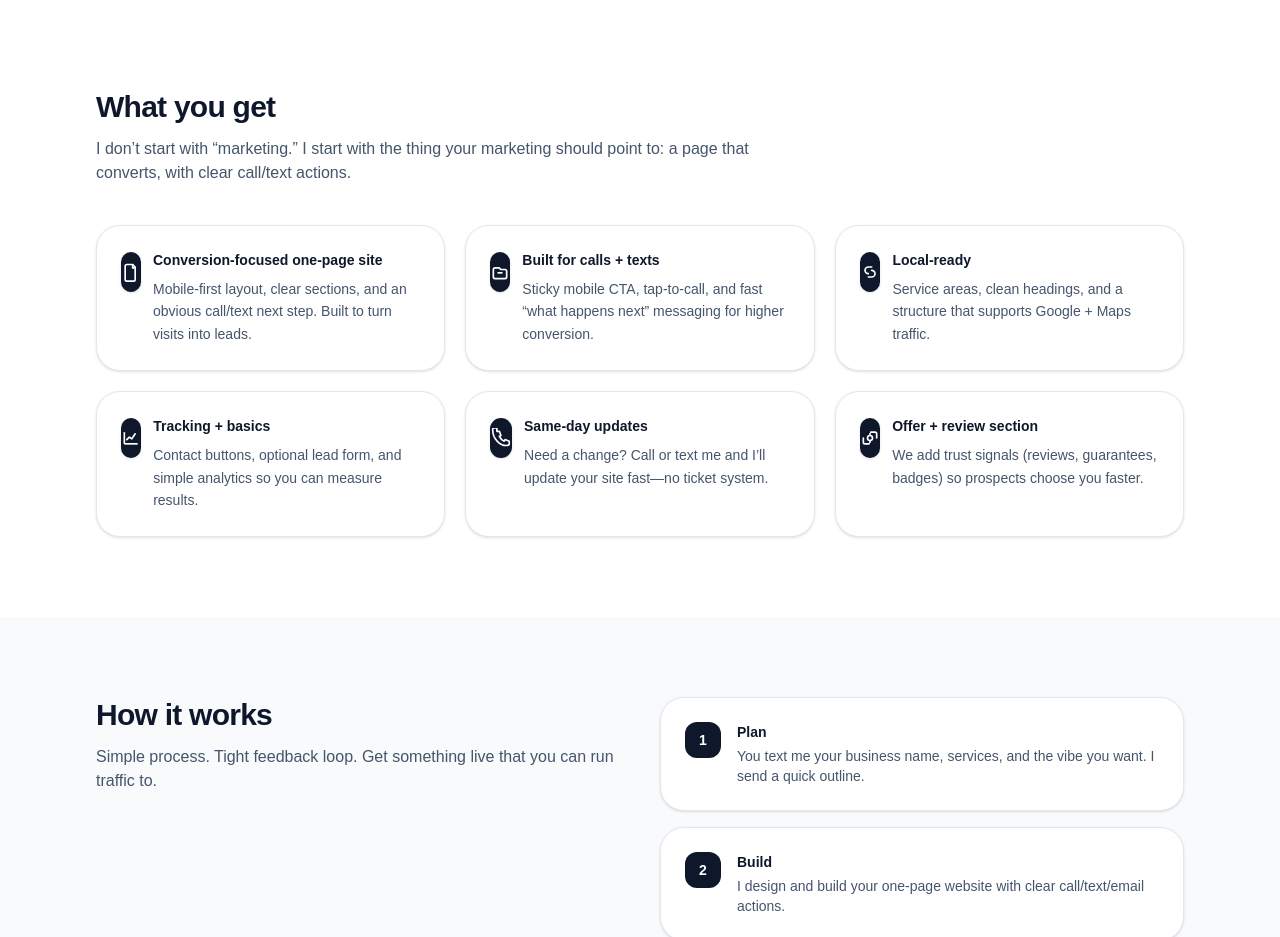
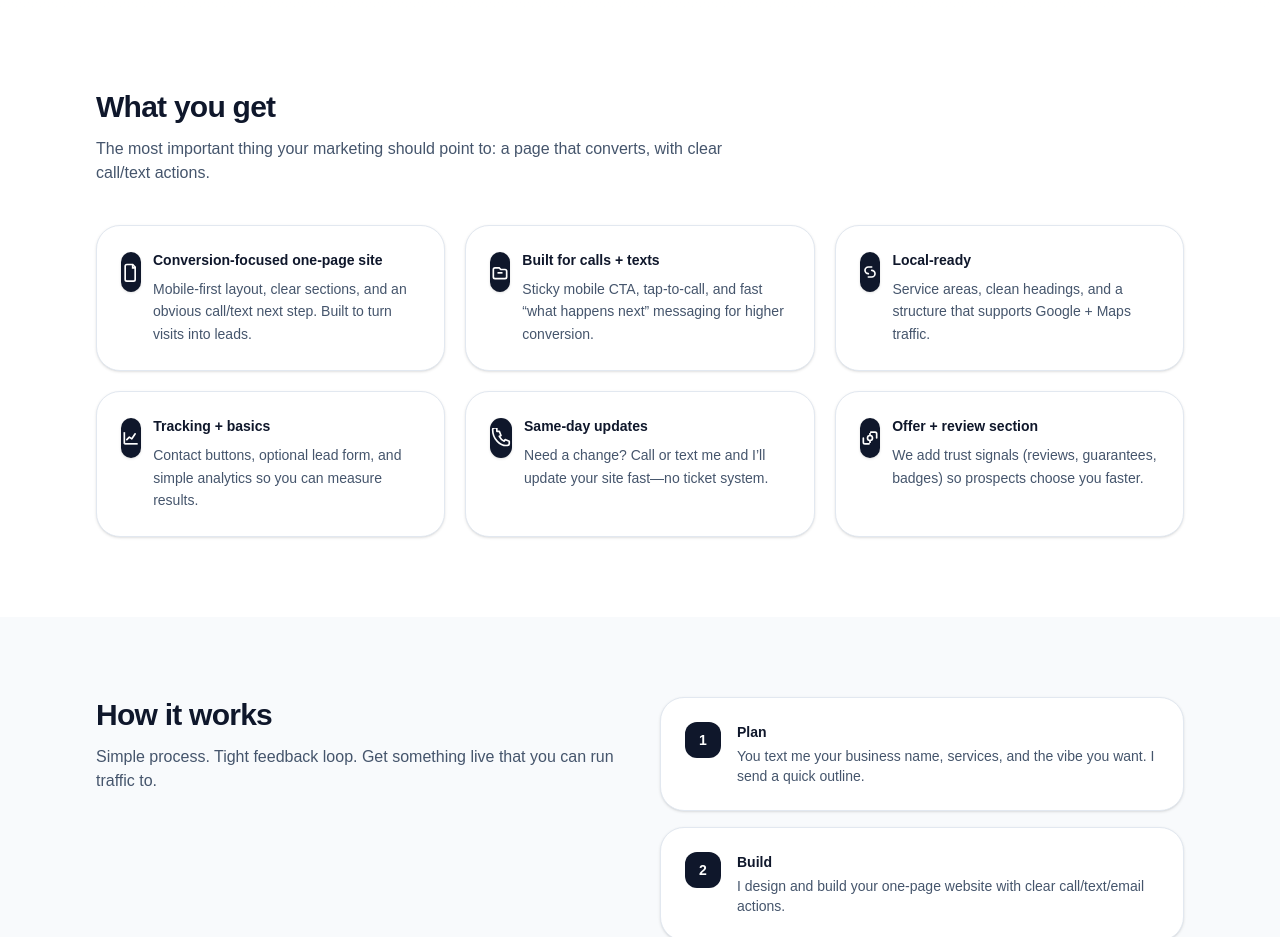
Before and after one commit to tyleradpro4u/Wirig-Digital, a Next.js app: page / in a window 1280 px wide. Shown: the part 980-1917 px from the top of the page. Built offline with nearby package versions, Linux system fonts and the light colour scheme.

Commit message:
Tighten What you get intro

```diff
--- a/src/app/page.tsx
+++ b/src/app/page.tsx
@@ -369,8 +369,7 @@ export default function Home() {
           What you get
         </h2>
         <p className="mt-3 max-w-2xl text-slate-600">
-          I don’t start with “marketing.” I start with the thing your marketing should point to:
-          a page that converts, with clear call/text actions.
+          The most important thing your marketing should point to: a page that converts, with clear call/text actions.
         </p>
 
         <div className="mt-10 grid gap-5 md:grid-cols-2 lg:grid-cols-3">
```
